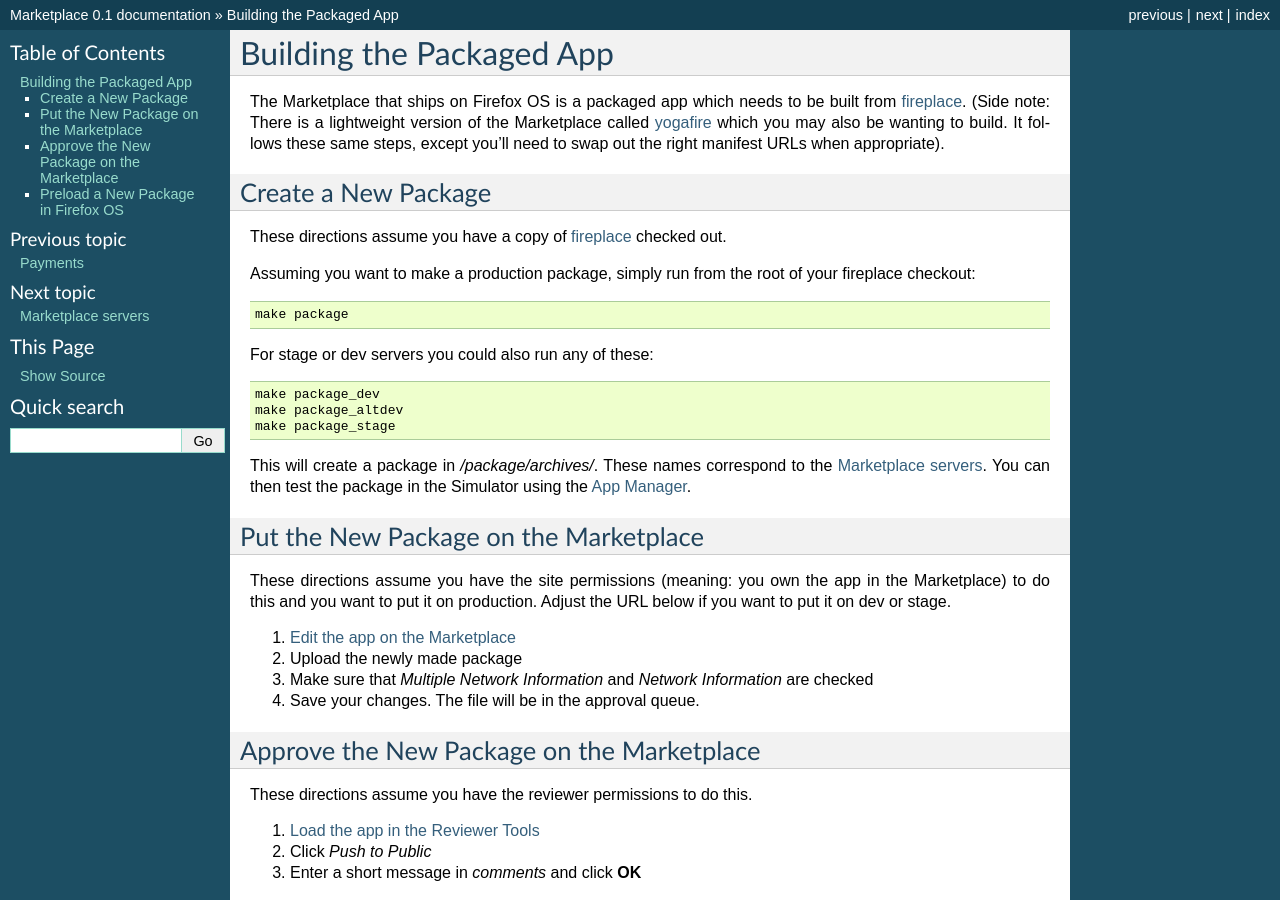
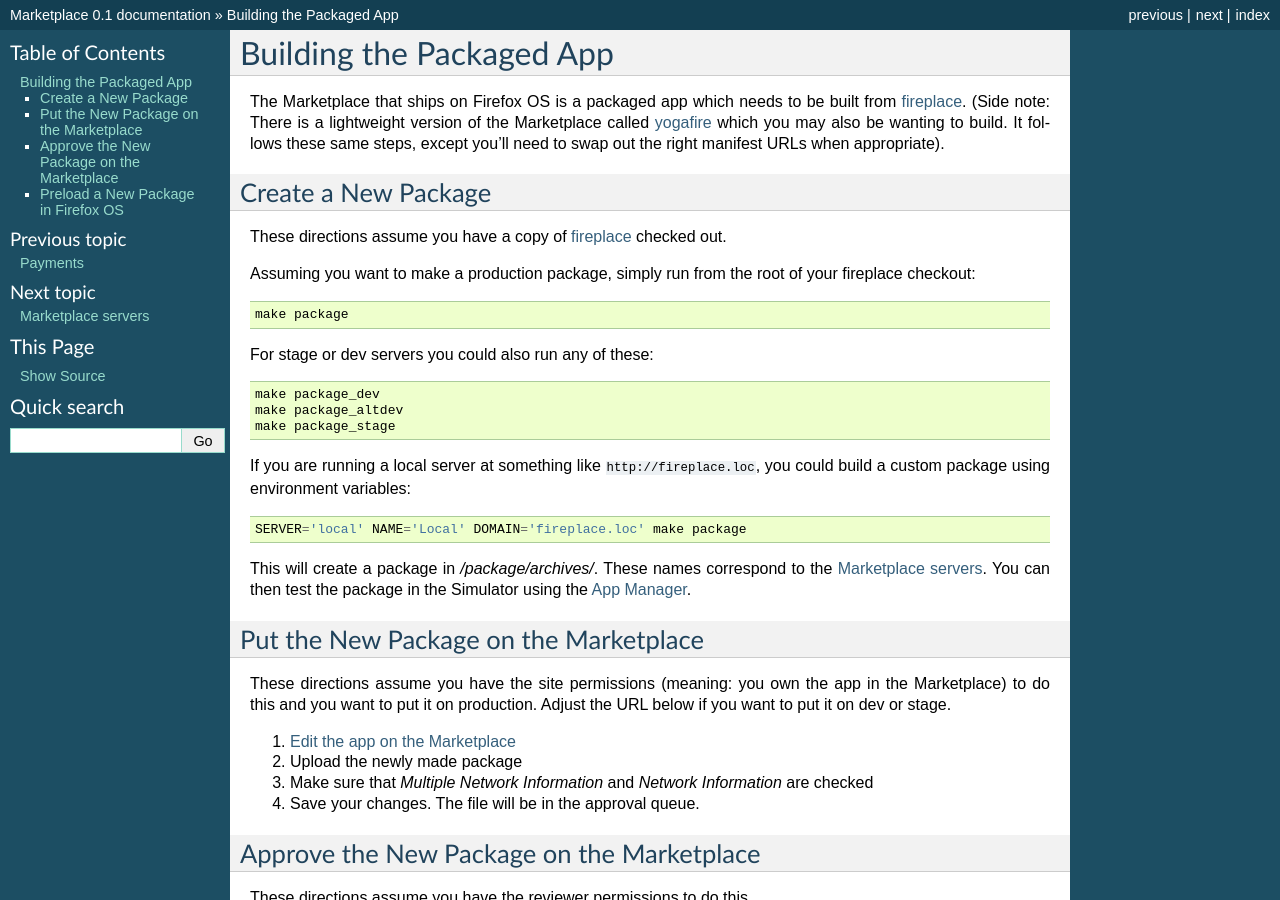
Before and after one commit to mozilla/marketplace-docs, a Sphinx documentation site: the page built from docs/topics/package.rst, in a window 1280 px wide and 900 px high. Built offline with Sphinx 7.4.7, drawn with Linux system fonts in a browser that asks for light colours.

Commit message:
How to build a local package

```diff
--- a/docs/topics/package.rst
+++ b/docs/topics/package.rst
@@ -27,6 +27,12 @@
     make package_dev
     make package_altdev
     make package_stage
+
+If you are running a local server at something like
+``http://fireplace.loc``, you could build a custom package using
+environment variables::
+
+    SERVER='local' NAME='Local' DOMAIN='fireplace.loc' make package
 
 This will create a package in `/package/archives/`. These names correspond to
 the :ref:`Marketplace servers <marketplace-servers-label>`. You can then test
```
